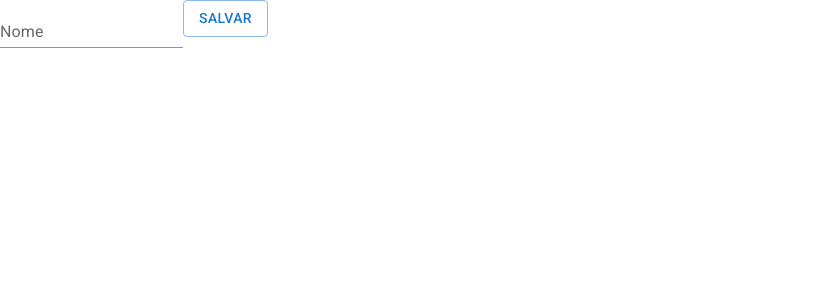
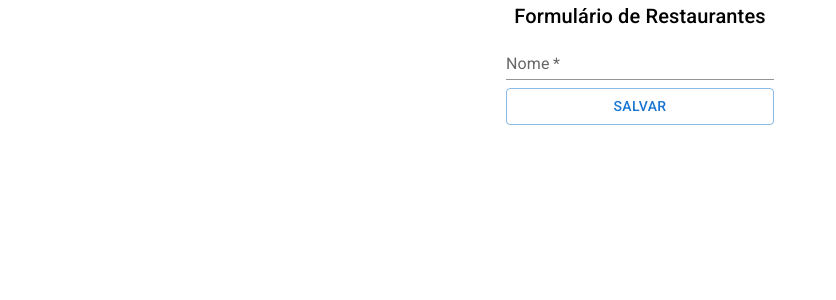
Before and after one commit to Brayanx16/alfood-admin, a React (Create React App) app: page /admin/restaurant/1 in a window 1280 px wide. Shown: the top 300 px of the page, without its empty margins (0-836 px from the left). Built offline with nearby package versions, Linux system fonts and the light colour scheme; no server answers; the HTML template or start-up script is replaced by a standard one.

Commit message:
Refactored axios, layout and added ordering in ListRestaurants

```diff
--- a/src/components/ListRestaurants/index.tsx
+++ b/src/components/ListRestaurants/index.tsx
@@ -1,9 +1,10 @@
-import { useEffect, useState } from "react";
+import { IPagination } from "../../interfaces/IPagination";
 import IRestaurant from "../../interfaces/IRestaurant";
 import style from "./ListRestaurant.module.scss";
+import { useEffect, useState } from "react";
+import { AxiosRequestConfig } from "axios";
 import Restaurant from "./Restaurant";
-import axios, { AxiosRequestConfig } from "axios";
-import { IPagination } from "../../interfaces/IPagination";
+import http from "../../http";
 
 interface ISearchParams {
   ordering?: string;
@@ -14,6 +15,7 @@ const ListRestaurant = () => {
   const [restaurants, setRestaurant] = useState<IRestaurant[]>([]);
   const [previousPage, setPreviousPage] = useState("");
   const [nextPage, setNextPage] = useState("");
+  const [ordering, setOrdering] = useState("");
   const [search, setSearch] = useState("");
 
   useEffect(() => {
@@ -24,16 +26,17 @@ const ListRestaurant = () => {
     event.preventDefault();
     const option = {
       params: {
-        ordering: "nome",
+        ordering: "",
         search: "",
       } as ISearchParams,
     };
+    if (ordering) option.params.ordering = ordering;
     if (search) option.params.search = search;
     fetchData("http://localhost:8000/api/v1/restaurantes/", option);
   };
 
   const fetchData = (url: string, option: AxiosRequestConfig = {}) => {
-    axios
+    http
       .get<IPagination<IRestaurant>>(url, option)
       .then((res) => {
         setRestaurant(res.data.results);
@@ -51,12 +54,29 @@ const ListRestaurant = () => {
         Os restaurantes mais <em>bacanas</em>!
       </h1>
       <form onSubmit={searchData}>
-        <input
-          type="text"
-          value={search}
-          onChange={(evento) => setSearch(evento.target.value)}
-        />
-        <button type="submit">Buscar</button>
+        <div>
+          <input
+            type="text"
+            value={search}
+            onChange={(event) => setSearch(event.target.value)}
+          />
+        </div>
+        <div>
+          <label htmlFor="select-ordenacao">Ordenação</label>
+          <select
+            name="select-ordenacao"
+            id="select-ordenacao"
+            value={ordering}
+            onChange={(event) => setOrdering(event.target.value)}
+          >
+            <option value="">Padrão</option>
+            <option value="id">Por ID</option>
+            <option value="nome">Por Nome</option>
+          </select>
+        </div>
+        <div>
+          <button type="submit">Buscar</button>
+        </div>
       </form>
 
       {restaurants?.map((item) => (
--- /dev/null
+++ b/src/http/index.ts
@@ -0,0 +1,7 @@
+import axios from "axios";
+
+const http = axios.create({
+  baseURL: "http://localhost:8000/api/v2/",
+});
+
+export default http;
--- a/src/pages/Admin/Restautants/FormRestaurants.tsx
+++ b/src/pages/Admin/Restautants/FormRestaurants.tsx
@@ -1,8 +1,8 @@
-import { Button, TextField } from "@mui/material";
+import { Box, Button, TextField, Typography } from "@mui/material";
+import IRestaurant from "../../../interfaces/IRestaurant";
 import React, { useEffect, useState } from "react";
-import axios from "axios";
 import { useParams } from "react-router-dom";
-import IRestaurant from "../../../interfaces/IRestaurant";
+import http from "../../../http";
 
 const FormRestaurants = () => {
   const params = useParams();
@@ -10,10 +10,8 @@ const FormRestaurants = () => {
 
   useEffect(() => {
     if (params.id)
-      axios
-        .get<IRestaurant>(
-          `http://localhost:8000/api/v2/restaurantes/${params.id}/`
-        )
+      http
+        .get<IRestaurant>(`restaurantes/${params.id}/`)
         .then((res) => {
           setRName(res.data.nome);
         })
@@ -25,8 +23,8 @@ const FormRestaurants = () => {
   const SubmitForm = (event: React.FormEvent<HTMLFormElement>) => {
     event.preventDefault();
     if (params.id)
-      axios
-        .put(`http://localhost:8000/api/v2/restaurantes/${params.id}/`, {
+      http
+        .put(`restaurantes/${params.id}/`, {
           nome: RName,
         })
         .then((res) => {
@@ -36,8 +34,8 @@ const FormRestaurants = () => {
           console.error(err);
         });
     else
-      axios
-        .post("http://localhost:8000/api/v2/restaurantes/", { nome: RName })
+      http
+        .post("restaurantes/", { nome: RName })
         .then((res) => {
           console.log(res);
         })
@@ -47,18 +45,32 @@ const FormRestaurants = () => {
   };
 
   return (
-    <form onSubmit={SubmitForm}>
+    <Box
+      sx={{ display: "flex", flexDirection: "column", alignItems: "center" }}
+    >
+      <Typography component="h1" variant="h6">
+        Formulário de Restaurantes
+      </Typography>
+      <Box component="form" onSubmit={SubmitForm}>
         <TextField
           id="restaurant--name"
           label="Nome"
           variant="standard"
+          fullWidth
+          required
           value={RName}
           onChange={(event) => setRName(event.target.value)}
         />
-      <Button type="submit" variant="outlined">
+        <Button
+          sx={{ marginTop: 1 }}
+          type="submit"
+          fullWidth
+          variant="outlined"
+        >
           Salvar
         </Button>
-    </form>
+      </Box>
+    </Box>
   );
 };
 
--- a/src/pages/Admin/Restautants/ListRestaurants.tsx
+++ b/src/pages/Admin/Restautants/ListRestaurants.tsx
@@ -10,15 +10,15 @@ import {
   TableHead,
   TableRow,
 } from "@mui/material";
-import axios from "axios";
 import { Link } from "react-router-dom";
+import http from "../../../http";
 
 const ListRestaurants = () => {
   const [restaurants, setRestaurants] = useState<IRestaurant[]>([]);
 
   useEffect(() => {
-    axios
-      .get<IRestaurant[]>("http://localhost:8000/api/v2/restaurantes/")
+    http
+      .get<IRestaurant[]>("restaurantes/")
       .then((res) => {
         setRestaurants(res.data);
       })
@@ -28,8 +28,8 @@ const ListRestaurants = () => {
   }, []);
 
   const excluirItem = (restaurantId: number) => {
-    axios
-      .delete(`http://localhost:8000/api/v2/restaurantes/${restaurantId}/`)
+    http
+      .delete(`restaurantes/${restaurantId}/`)
       .then((res) => {
         const listRestaurants = restaurants.filter(
           (item) => item.id !== restaurantId
```
Lines whose indentation alone changed are shown as unchanged.
